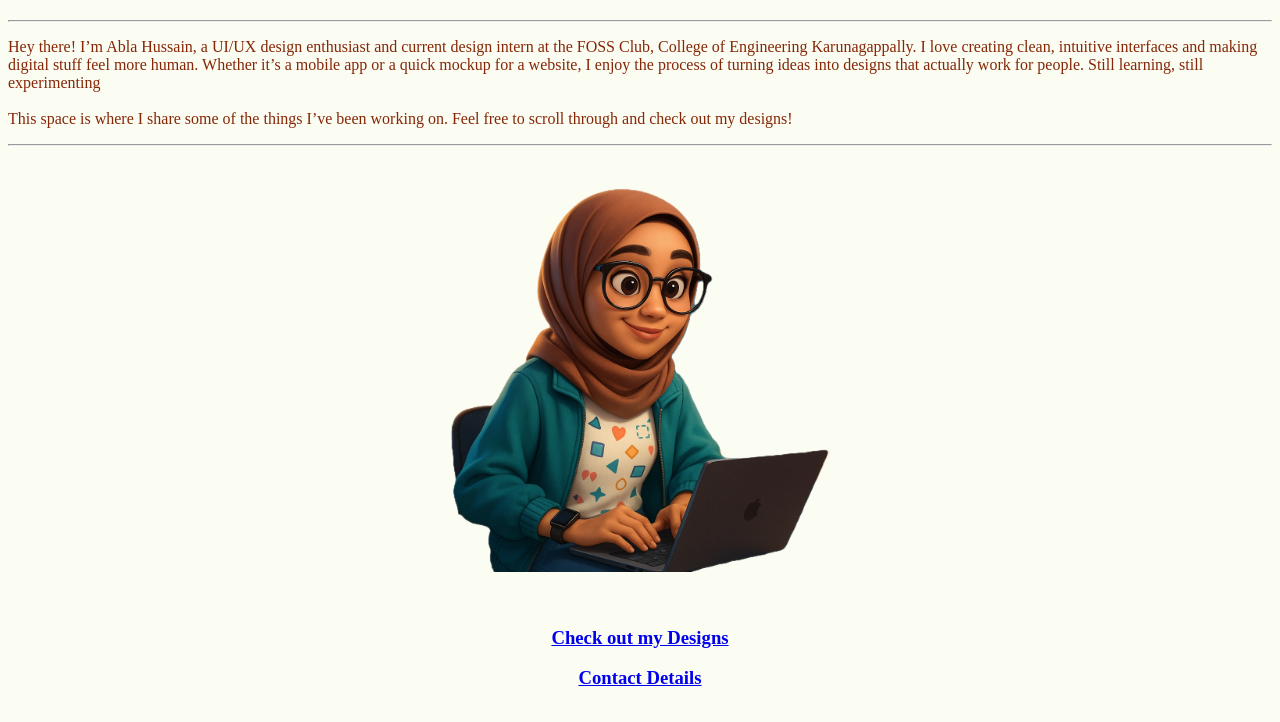
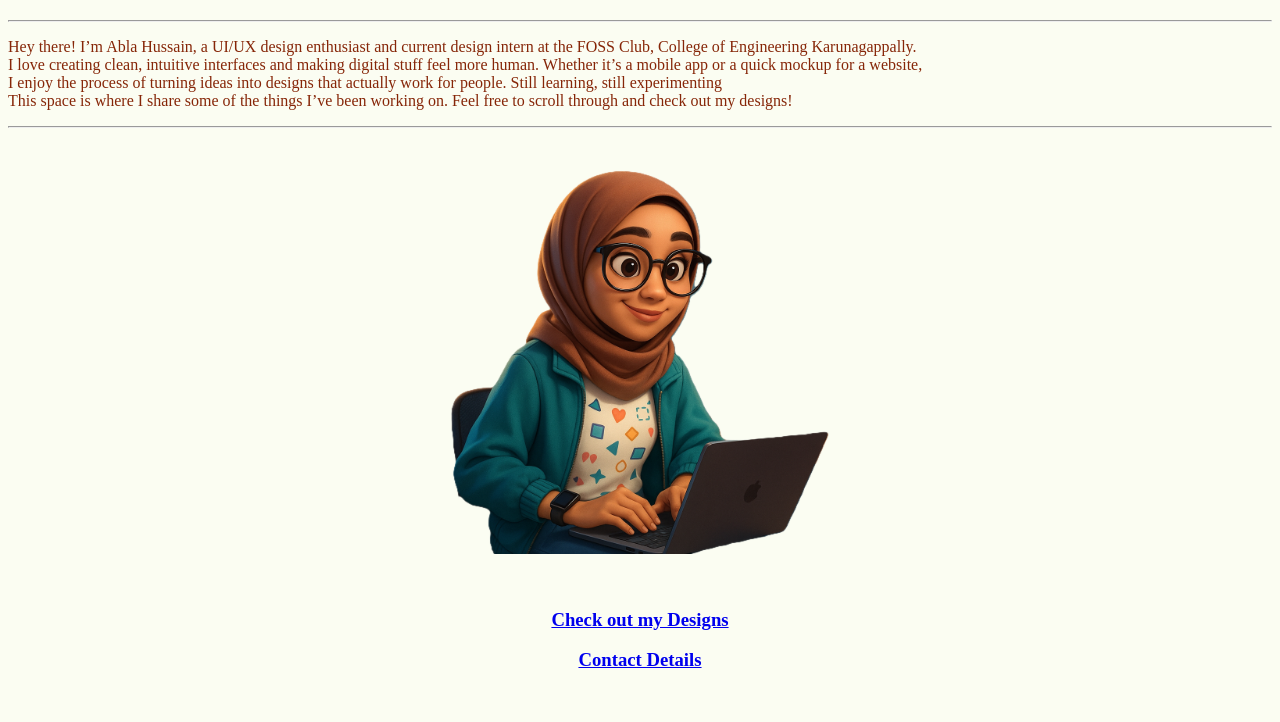
Before and after one commit to ablahuzayn/designs, a plain HTML site: page index.html in a window 1280 px wide. Shown: the part 60-782 px from the top of the page. Drawn offline with Linux system fonts and the light colour scheme.

Commit message:
Update index.html

```diff
--- a/index.html
+++ b/index.html
@@ -12,18 +12,17 @@
 <body>
     <h1><b>My Designs</b></h1>
     <hr/>
-    <p style="text-align: left;">Hey there! I’m Abla Hussain, a UI/UX design enthusiast and current design intern at the FOSS Club, College of Engineering Karunagappally.
+    <p style="text-align: left;">Hey there! I’m Abla Hussain, a UI/UX design enthusiast and current design intern at the FOSS Club, College of Engineering Karunagappally.<br>
 
-I love creating clean, intuitive interfaces and making digital stuff feel more human. Whether it’s a mobile app or a quick mockup for a website, I enjoy the process of turning ideas into designs that actually work for people.
+I love creating clean, intuitive interfaces and making digital stuff feel more human. Whether it’s a mobile app or a quick mockup for a website, <br>I enjoy the process of turning ideas into designs that actually work for people.
 
-Still learning, still experimenting<br><br> This space is where I share some of the things I’ve been working on. Feel free to scroll through and check out my designs!</p>
+Still learning, still experimenting<br> This space is where I share some of the things I’ve been working on. Feel free to scroll through and check out my designs!</p>
 <hr/>
 <br>
 <img src="./img/file_00000000b30461f7911461749390d83c[1].png" height="400"style="display: block; margin: 0 auto;" alt="Designer"/>
 <br>
 <br>
 <h3><a href="./design.html" > Check out my Designs</a></h3>
-<h3><a href="./contact.html" >Contact Details</a>
-</h3>
+<h3><a href="./contact.html" >Contact Details</a></h3>
 </body>
 </html>
```
